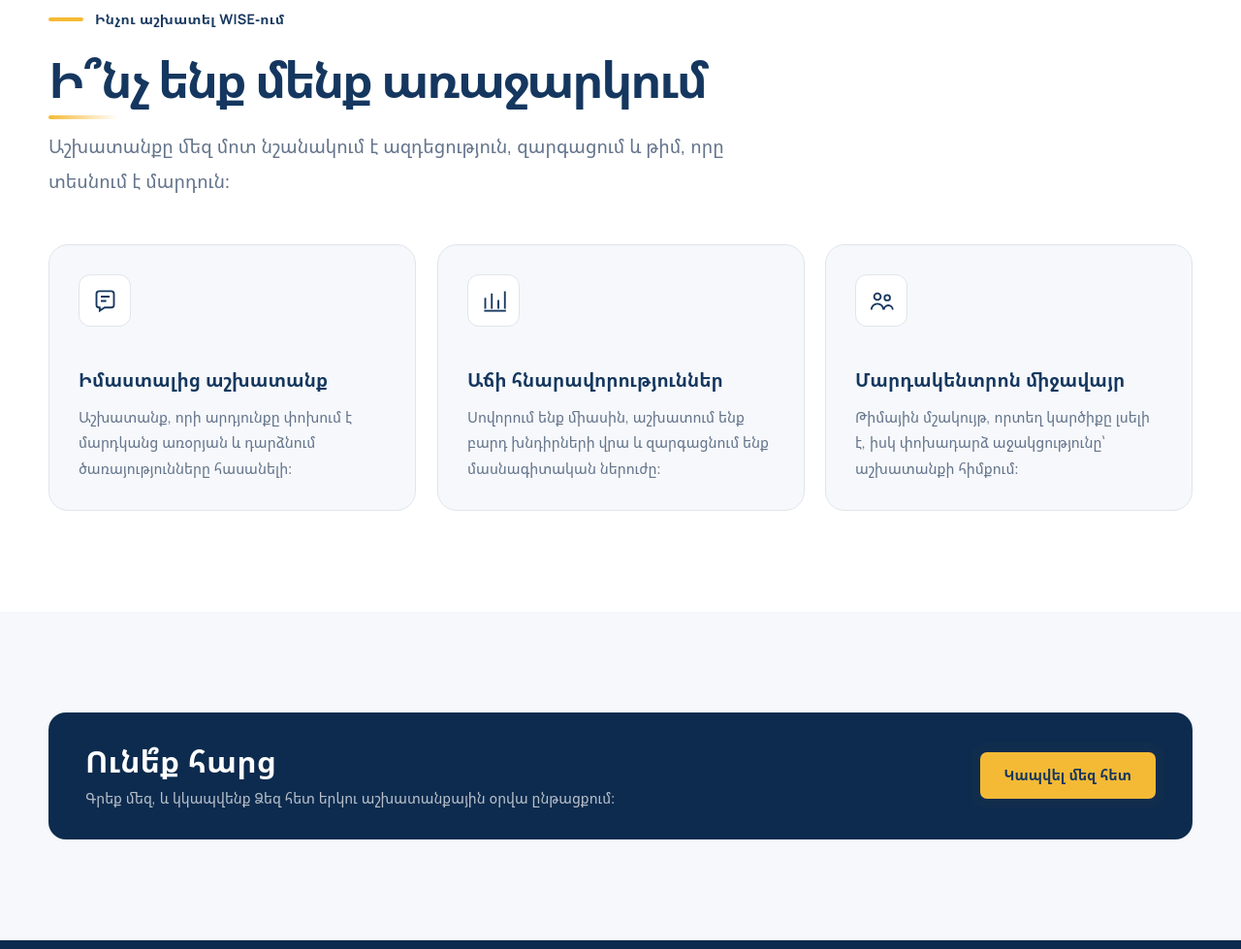
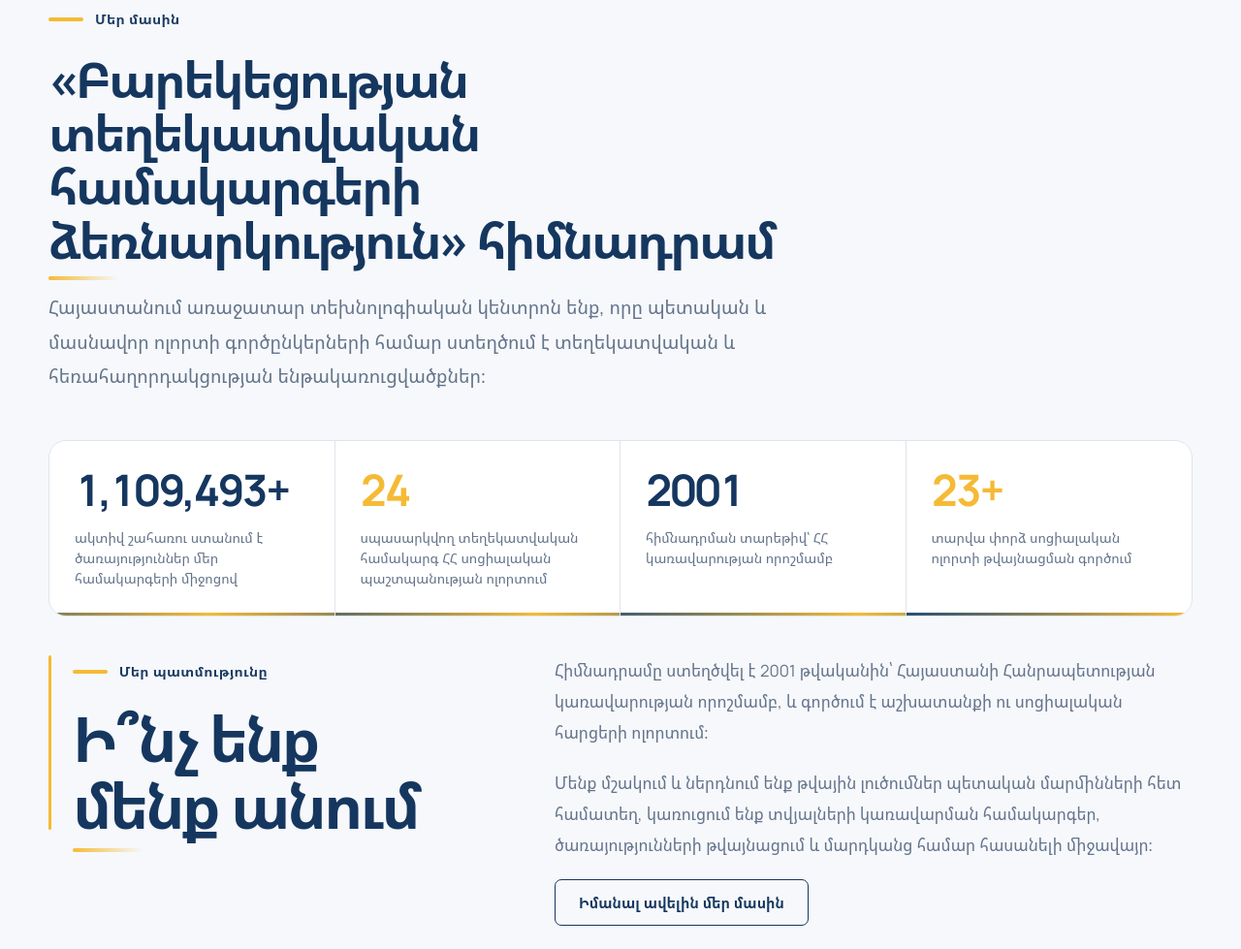
Before and after one commit to HAYKOZAQ/wise_website_test, an Eleventy site: page src/pages/index.html in a window 1280 px wide. Shown: the part 961-1940 px from the top of the page at 97% size. Built offline with nearby package versions, Linux system fonts and the light colour scheme; Eleventy itself is replaced by a stand-in of ours; files that its build step writes are made by us from their sources; no server answers.

Commit message:
feat(home): show about preview section on main page

```diff
--- a/src/pages/index.html
+++ b/src/pages/index.html
@@ -34,6 +34,36 @@ active: home
       <span class="wise-marquee__item" data-i18n="marquee.5">Կրթական ծրագրեր</span>
     </div>
   </div>
+
+  <section class="wise-section wise-section--soft" id="about-preview">
+    <div class="wise-container">
+      <div class="wise-section-heading fade-in">
+        <div class="wise-eyebrow" data-i18n="about.presentation_label">Մեր մասին</div>
+        <h2 class="wise-title" data-i18n="about.presentation_title">«Բարեկեցության տեղեկատվական համակարգերի ձեռնարկություն» հիմնադրամ</h2>
+        <p class="wise-lede" data-i18n="about.presentation_lede">Հայաստանում առաջատար տեխնոլոգիական կենտրոն ենք, որը պետական և մասնավոր ոլորտի գործընկերների համար ստեղծում է տեղեկատվական և հեռահաղորդակցության ենթակառուցվածքներ։</p>
+      </div>
+      <div class="wise-stat-strip fade-in">
+        <div class="wise-stat wise-stat--anim"><strong data-counter="1109493" data-suffix="+">1,109,493+</strong><span data-i18n="about.stat_1">ակտիվ շահառու ստանում է ծառայություններ մեր համակարգերի միջոցով</span></div>
+        <div class="wise-stat wise-stat--anim"><strong data-counter="24" data-delay="150">24</strong><span data-i18n="about.stat_2">սպասարկվող տեղեկատվական համակարգ ՀՀ սոցիալական պաշտպանության ոլորտում</span></div>
+        <div class="wise-stat wise-stat--anim"><strong data-counter="2001" data-delay="300">2001</strong><span data-i18n="about.stat_3">հիմնադրման տարեթիվ՝ ՀՀ կառավարության որոշմամբ</span></div>
+        <div class="wise-stat wise-stat--anim"><strong data-counter="23" data-suffix="+" data-delay="450">23+</strong><span data-i18n="about.stat_4">տարվա փորձ սոցիալական ոլորտի թվայնացման գործում</span></div>
+      </div>
+      <div class="wise-story" style="margin-top: 2.5rem;">
+        <div class="wise-story__aside fade-in-left">
+          <div class="wise-rule" aria-hidden="true"></div>
+          <div>
+            <div class="wise-eyebrow" data-i18n="about.story_label">Մեր պատմությունը</div>
+            <h2 class="wise-title" data-i18n="about.story_title">Ի՞նչ ենք մենք անում</h2>
+          </div>
+        </div>
+        <div class="wise-story__copy fade-in-right">
+          <p data-i18n="about.story_p1">Հիմնադրամը ստեղծվել է 2001 թվականին՝ Հայաստանի Հանրապետության կառավարության որոշմամբ, և գործում է աշխատանքի ու սոցիալական հարցերի ոլորտում։</p>
+          <p data-i18n="about.story_p2">Մենք մշակում և ներդնում ենք թվային լուծումներ պետական մարմինների հետ համատեղ, կառուցում ենք տվյալների կառավարման համակարգեր, ծառայությունների թվայնացում և մարդկանց համար հասանելի միջավայր։</p>
+          <a class="wise-btn wise-btn--outline" href="/about" data-i18n="home.hero_about">Իմանալ ավելին մեր մասին</a>
+        </div>
+      </div>
+    </div>
+  </section>
 
   <section class="wise-section" id="why-work">
     <div class="wise-container">
```
